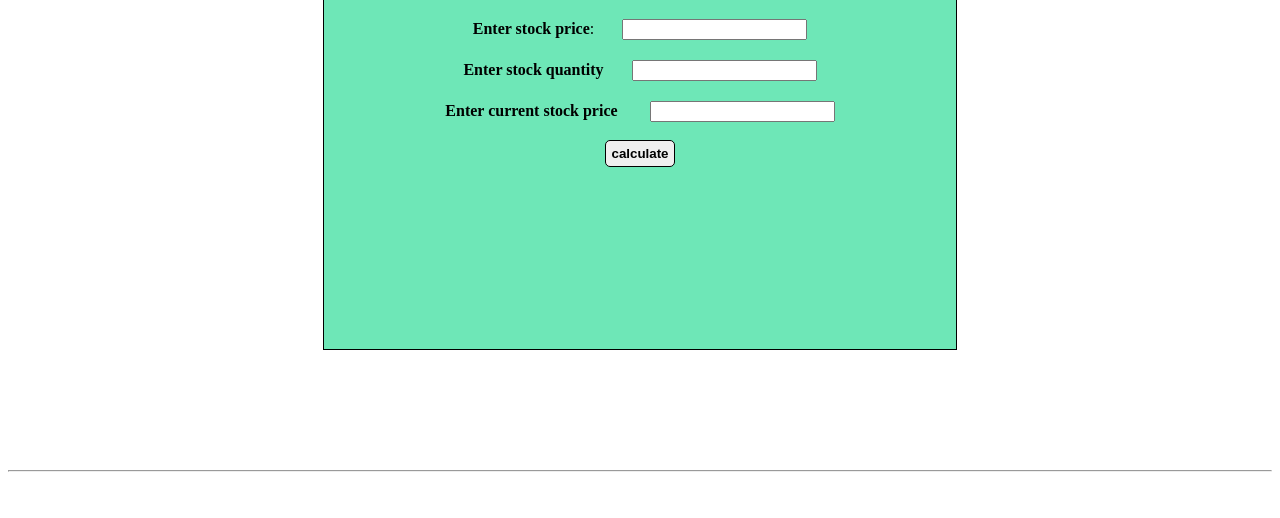
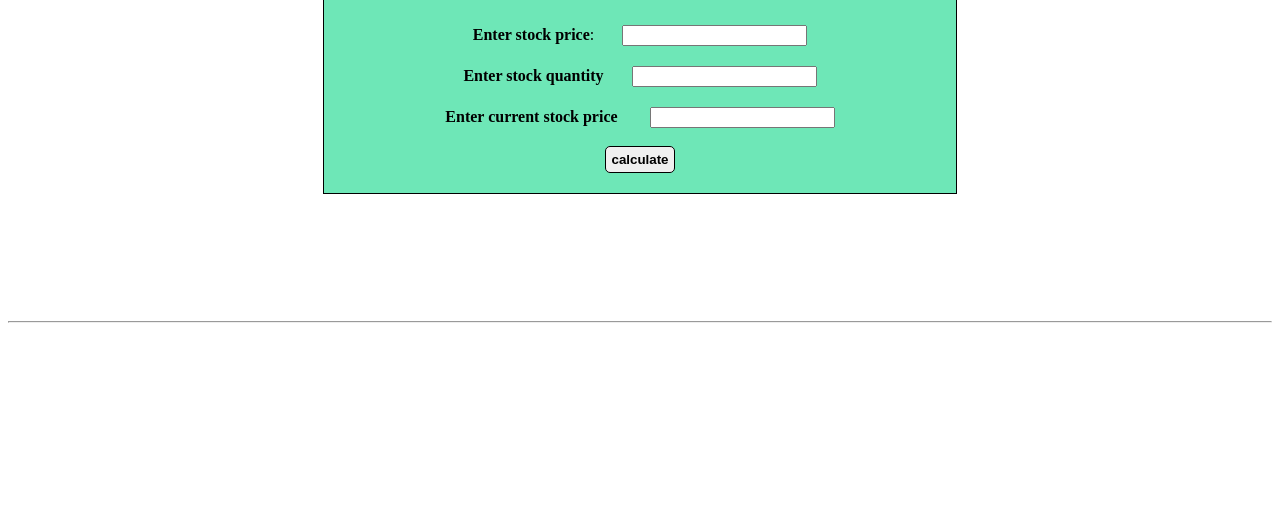
Before and after one commit to srinidhi9831/stock-calculator, a plain HTML site: page index.html in a window 1280 px wide. Shown: the part 282-800 px from the top of the page. Drawn offline with Linux system fonts and the light colour scheme.

Commit message:
style: updated

```diff
--- a/index.html
+++ b/index.html
@@ -8,8 +8,8 @@
       .container{
   width: 50%;
   border: 1px solid black;
-  height: 55vh;
-  margin: 15vh auto;
+  height: 100%;
+  margin: 10% auto;
   padding-top: 70px;
   text-align: center;
   background-color:
```
